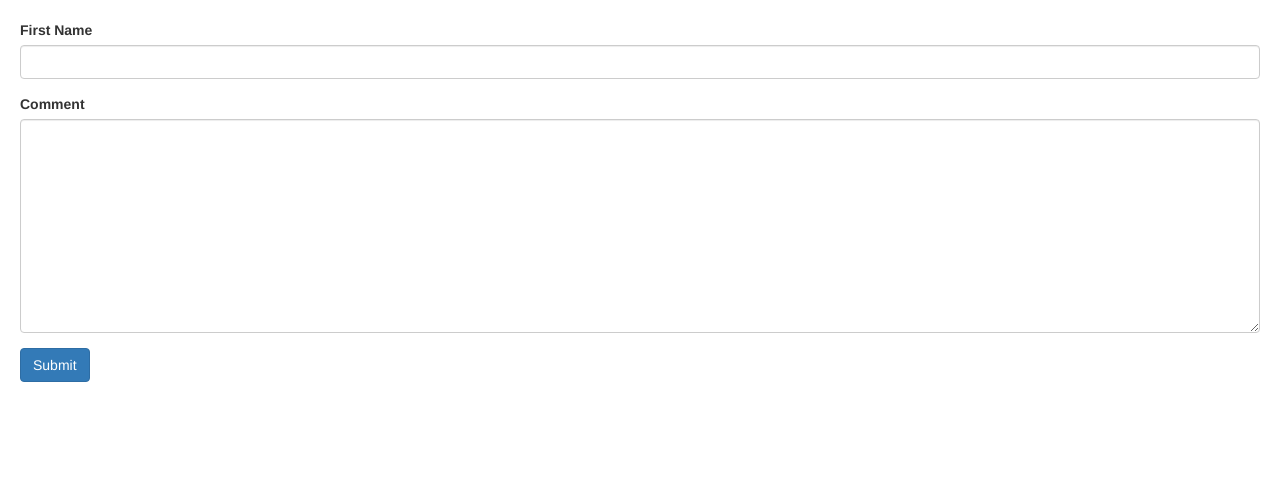
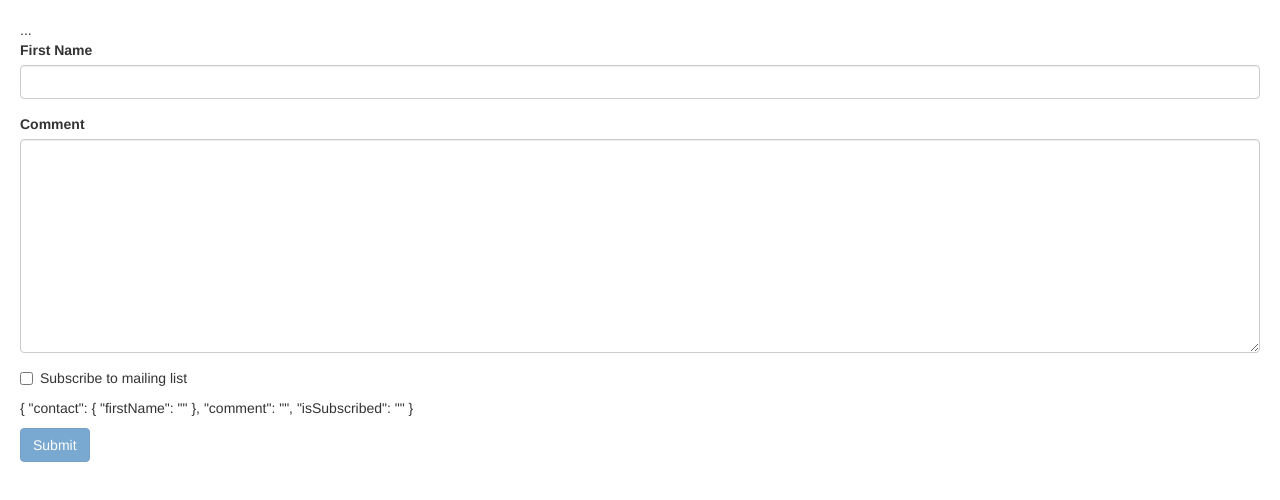
Before and after one commit to nirmalmohanty91/AngularResearch, an Angular app: page / in a window 1280 px wide. Shown: the top 500 px of the page. Built offline with nearby package versions, Linux system fonts and the light colour scheme.

Commit message:
added check box

```diff
--- a/src/app/contact-form/contact-form.component.html
+++ b/src/app/contact-form/contact-form.component.html
@@ -1,4 +1,6 @@
 <form #f="ngForm" (ngSubmit)="submit(f)">
+  <div ngModelGroup="contact" #contact="ngModelGroup">
+    <div *ngIf="!contact.valid">...</div>
     <div class="form-group">
         <label for="firstName">First Name</label>
         <input
@@ -27,11 +29,18 @@
         </div>
       </div>
 
+  </div>
   <div class="form-group">
     <label for="comment">Comment</label>
     <textarea ngModel name="comment" id="comment" cols="30" rows="10" class="form-control"></textarea>
   </div>
+  <div class="checkbox">
+    <label>
+      <input type="checkbox" checkbox="" ngModel name="isSubscribed">Subscribe to mailing list
+    </label>
+    </div>
+    <p>{{f.value | json }}</p>
 
-  <button class="btn btn-primary">Submit</button>
+  <button class="btn btn-primary" [disabled]="!f.valid">Submit</button>
 
 </form>
```
Lines whose indentation alone changed are shown as unchanged.
